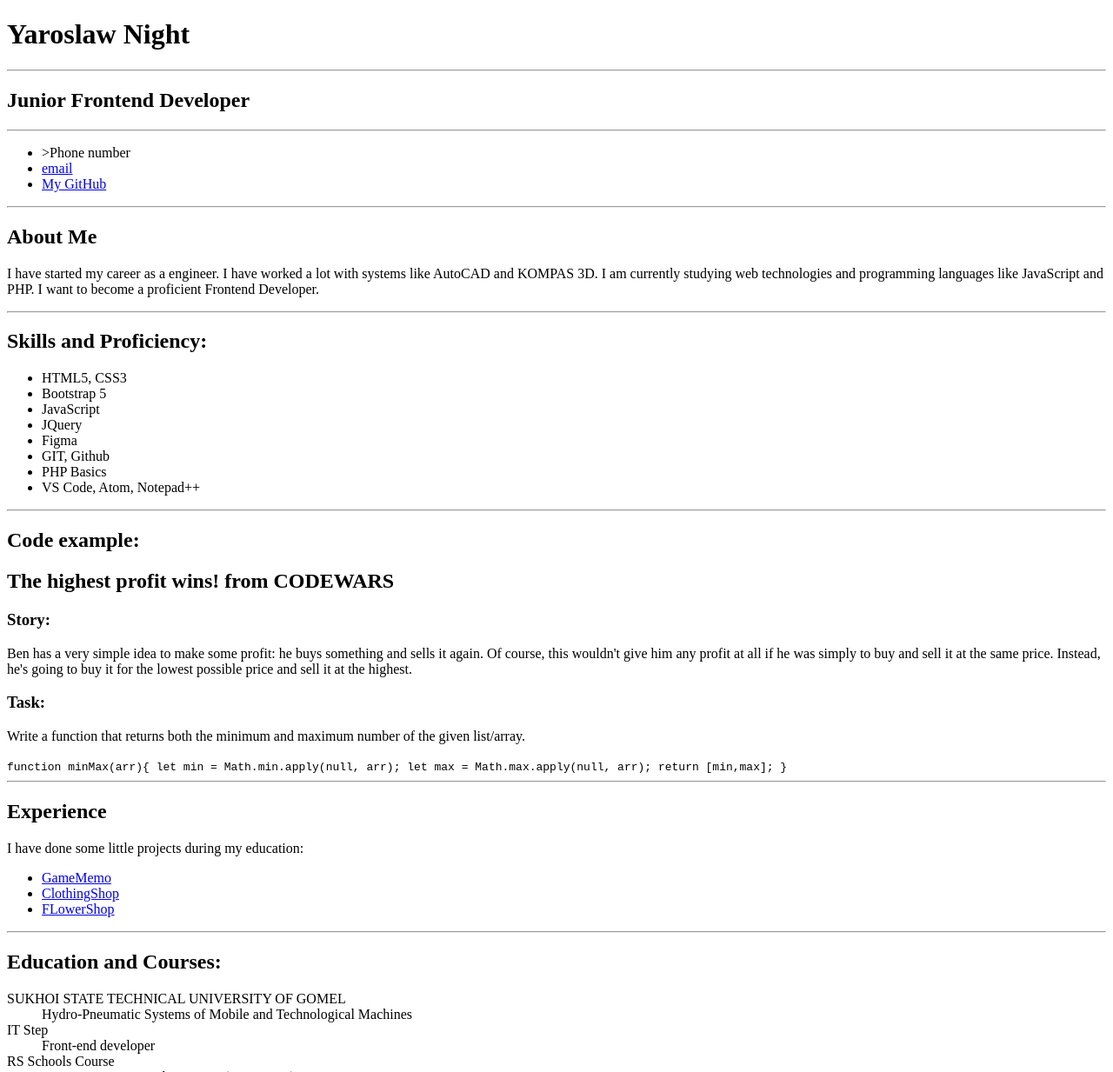
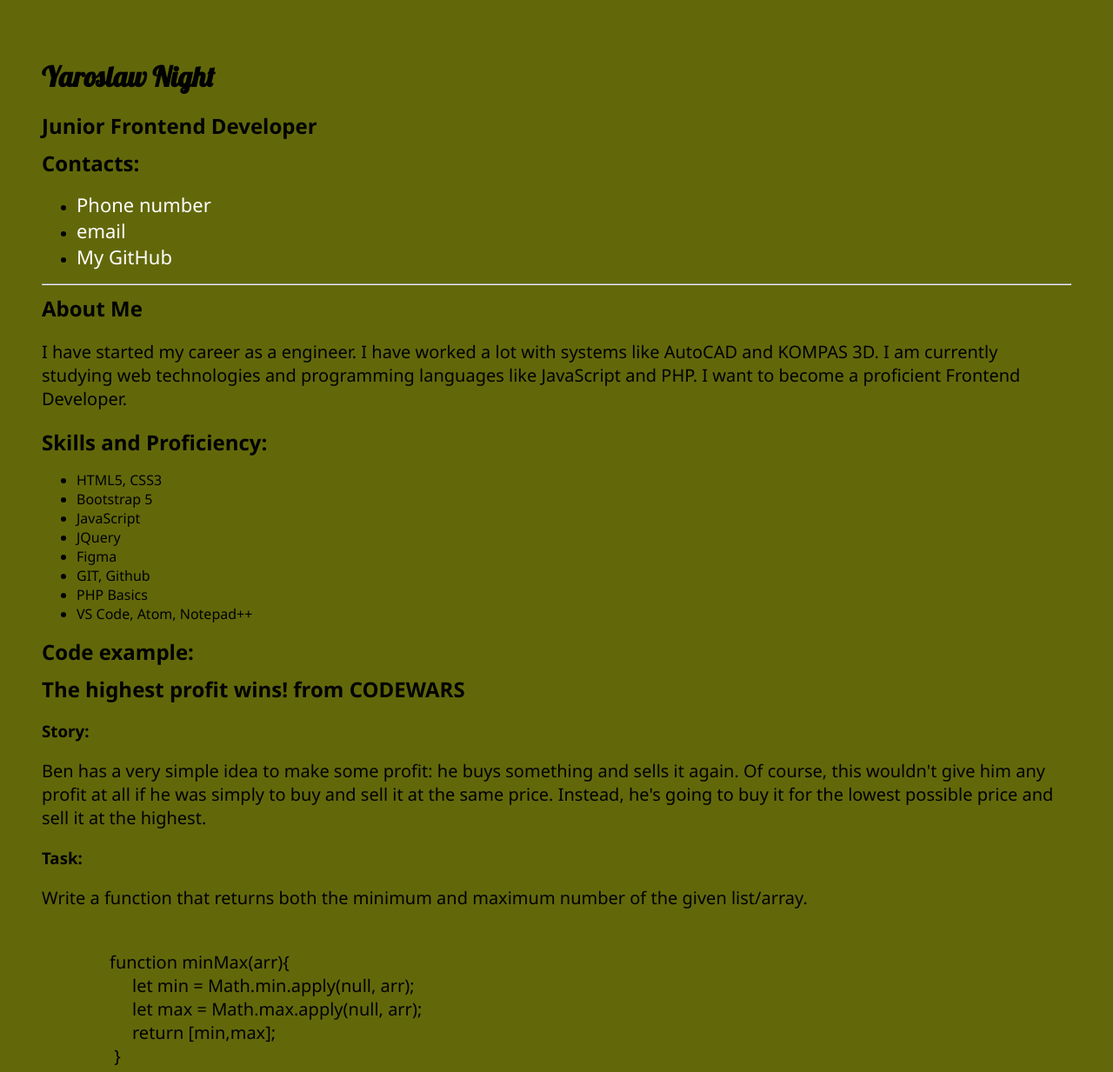
Before and after one commit to REGEMLER/rsschool-cv, a plain HTML site: page index.html in a window 1280 px wide. Shown: the top 1233 px of the page at 87% size. Drawn offline with Linux system fonts and the light colour scheme.

Commit message:
feat: add styles

```diff
--- a/index.html
+++ b/index.html
@@ -4,19 +4,21 @@
     <meta charset="UTF-8">
     <meta http-equiv="X-UA-Compatible" content="IE=edge">
     <meta name="viewport" content="width=device-width, initial-scale=1.0">
-    <link rel="stylesheet" href="styles.scc">
+    <link rel="stylesheet" href="styles.css">
+    <link rel="preconnect" href="https://fonts.googleapis.com">
+    <link rel="preconnect" href="https://fonts.gstatic.com" crossorigin>
+    <link href="https://fonts.googleapis.com/css2?family=Lobster&display=swap" rel="stylesheet">
     <title>Curriculum vitae</title>
 </head>
 <body>
     <main>
         <div class="wrapper">
             <h1>Yaroslaw Night</h1>
-            <hr>
             <h2>Junior Frontend Developer</h2>
-            <hr>
             <div class="contants">
+                <h2>Contacts:</h2>
                 <ul class="contact_list">
-                    <li>><a href="tel:375292384886"></a>Phone number</li>
+                    <li><a href="tel:375292384886">Phone number</a></li>
                     <li><a href="mailto:anoraglar@gmail.com">email</a></li>
                     <li><a href="(https://github.com/REGEMLER">My GitHub</a></li>
                 </ul>
@@ -28,7 +30,6 @@
                     I am currently studying web technologies and programming languages like JavaScript and PHP.
                     I want to become a proficient Frontend Developer.</p>
             </div>
-            <hr>
             <div class="skils">
                 <h2>Skills and Proficiency:</h2>
                 <ul class="list_skils">
@@ -42,7 +43,6 @@
                     <li>VS Code, Atom, Notepad++</li>
                 </ul>
             </div>
-            <hr>
             <div class="code">
                 <h2>Code example:</h2>
                 <h2><span>The highest profit wins!</span> from CODEWARS</h2>
@@ -50,13 +50,13 @@
                 <p>Ben has a very simple idea to make some profit: he buys something and sells it again. Of course, this wouldn't give him any profit at all if he was simply to buy and sell it at the same price. Instead, he's going to buy it for the lowest possible price and sell it at the highest.</p>
                 <h3>Task:</h3>
                 <p>Write a function that returns both the minimum and maximum number of the given list/array.</p>
-                <code>function minMax(arr){
+                <pre><code>
+               function minMax(arr){
                     let min = Math.min.apply(null, arr);
                     let max = Math.max.apply(null, arr);
                     return [min,max];
-                }</code>
+                }</code></pre>
             </div>
-            <hr>
             <div class="experience">
                 <h2>Experience</h2>
                 <p>I have done some little projects during my education: </p>
@@ -66,7 +66,6 @@
                     <li><a href="https://regemler.github.io/Plant/">FLowerShop</a></li>
                 </ul>
             </div>
-            <hr>
             <div class="courses">
                 <h2>Education and Courses:</h2>
                 <dl class="list_courses">
@@ -78,7 +77,6 @@
                     <dd>«JavaScript/Front-end. Stage 0» (in progress)</dd>
                 </dl>
             </div>
-            <hr>
             <div class="languages">
                 <h2>Languages</h2>
                 <dl class="list_languages">
--- /dev/null
+++ b/styles.css
@@ -0,0 +1,38 @@
+body{
+    background-color: rgb(98, 104, 10);
+}
+
+.wrapper{
+    max-width: 1440px;
+    padding: 40px;
+    margin: 0 auto;
+}
+h1{
+    font-family: 'Lobster', cursive;
+    width: 100%;
+    margin: 20px auto;
+}
+h2{
+    width: 100%;
+    margin: 10px auto;
+}
+p,code{
+    font-size: 20px;
+}
+a,li,p,h2,h3,dd,dt,code{
+    font-family: 'Segoe UI', Tahoma, Geneva, Verdana, sans-serif;
+}
+
+a{
+    font-size: 22px;
+    text-decoration: none;
+    color: white;
+}
+a:hover{
+    text-decoration: underline;
+}
+dt{
+    font-size: 22px;
+    font-weight: 700;
+    margin: 10px;
+}
```
Also changed, not shown: 1 other file.
